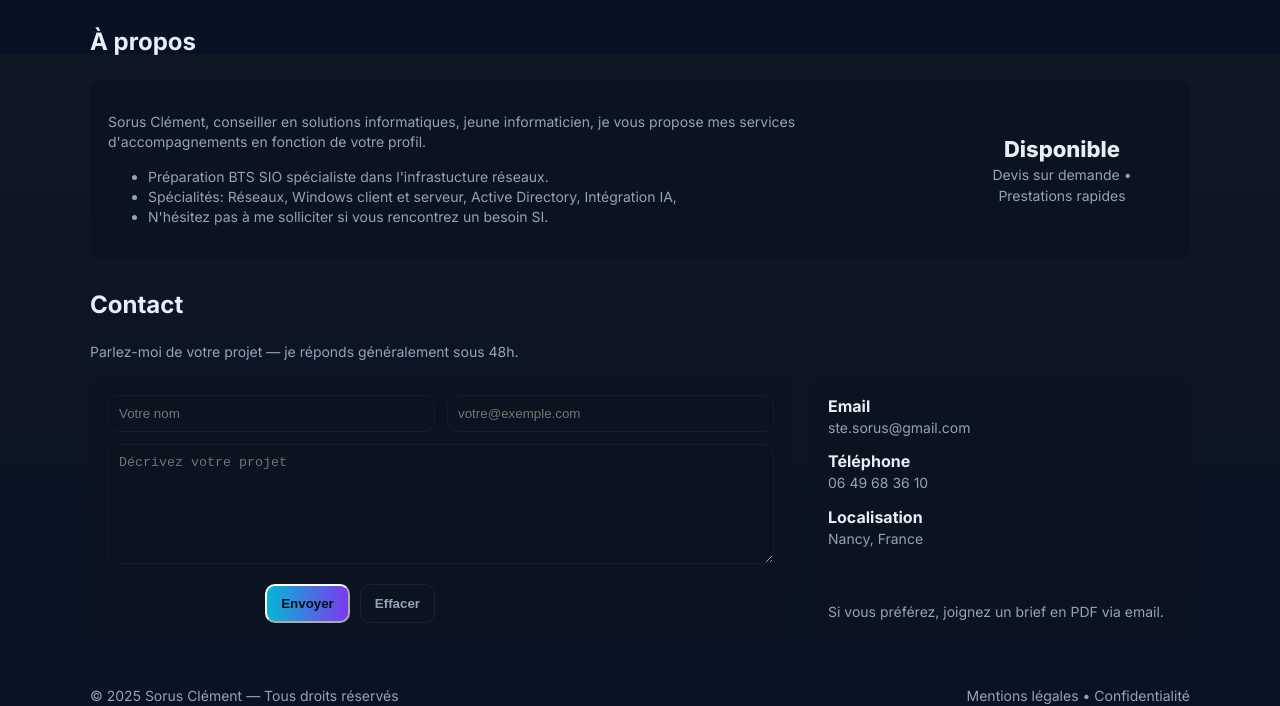
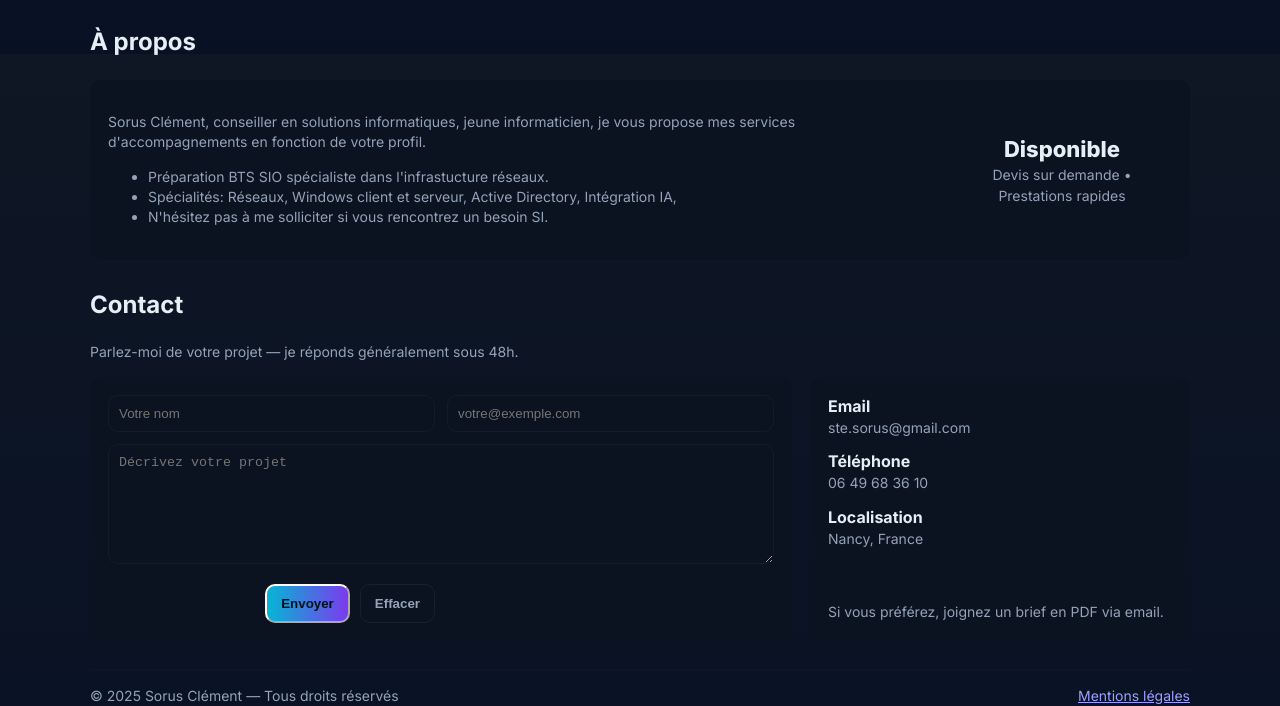
Before and after one commit to clemsorus/CSinformatique, a plain HTML site: page index.html in a window 1280 px wide. Shown: the part 746-1452 px from the top of the page. Drawn offline with Linux system fonts and the light colour scheme.

Commit message:
Update index.html

```diff
--- a/index.html
+++ b/index.html
@@ -253,7 +253,8 @@
 
     <footer>
       <div class="muted small">© <span id="year"></span> Sorus Clément — Tous droits réservés</div>
-      <div class="muted small">Mentions légales • Confidentialité</div>
+      <div class="muted small">
+    <a href="mentions.html">Mentions légales</a>
     </footer>
   </div>
 
```
